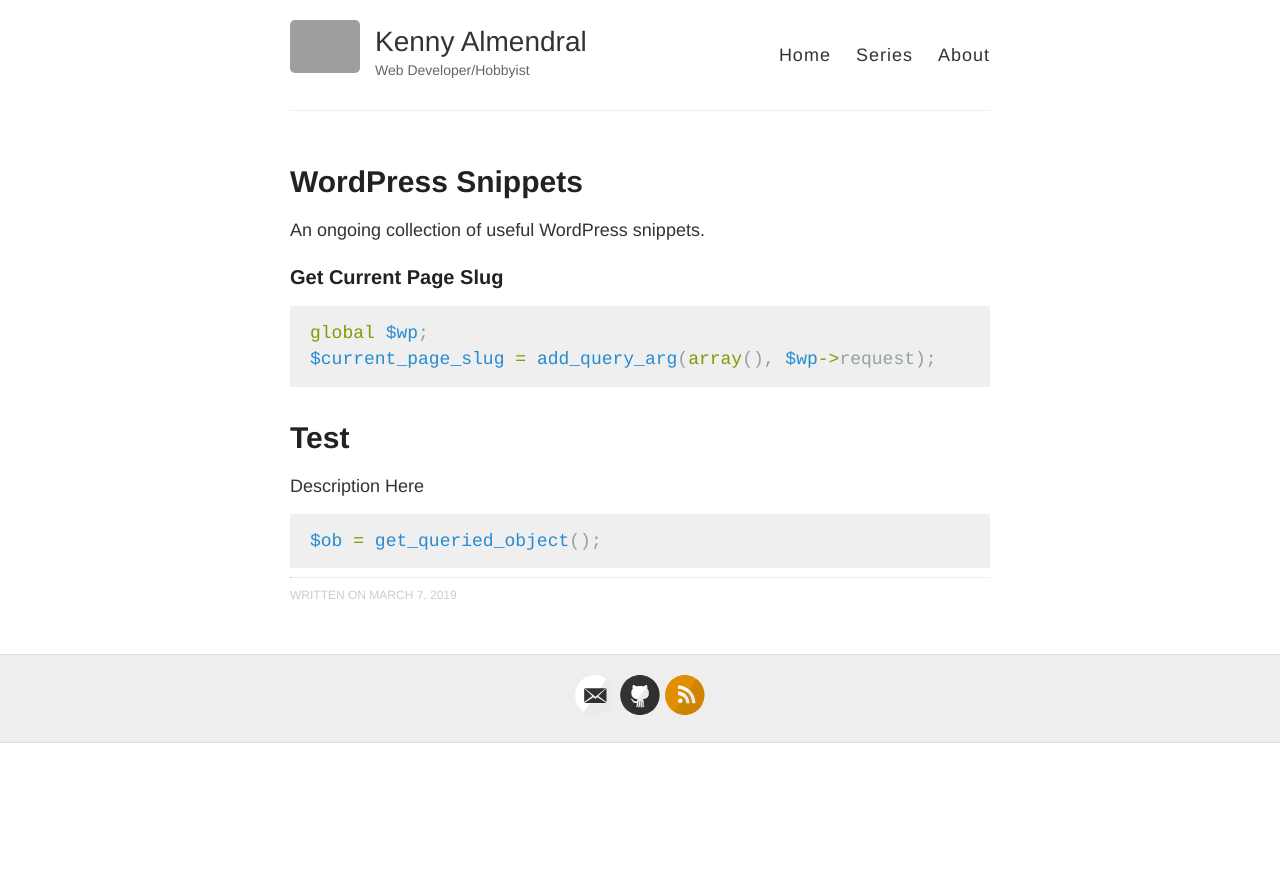
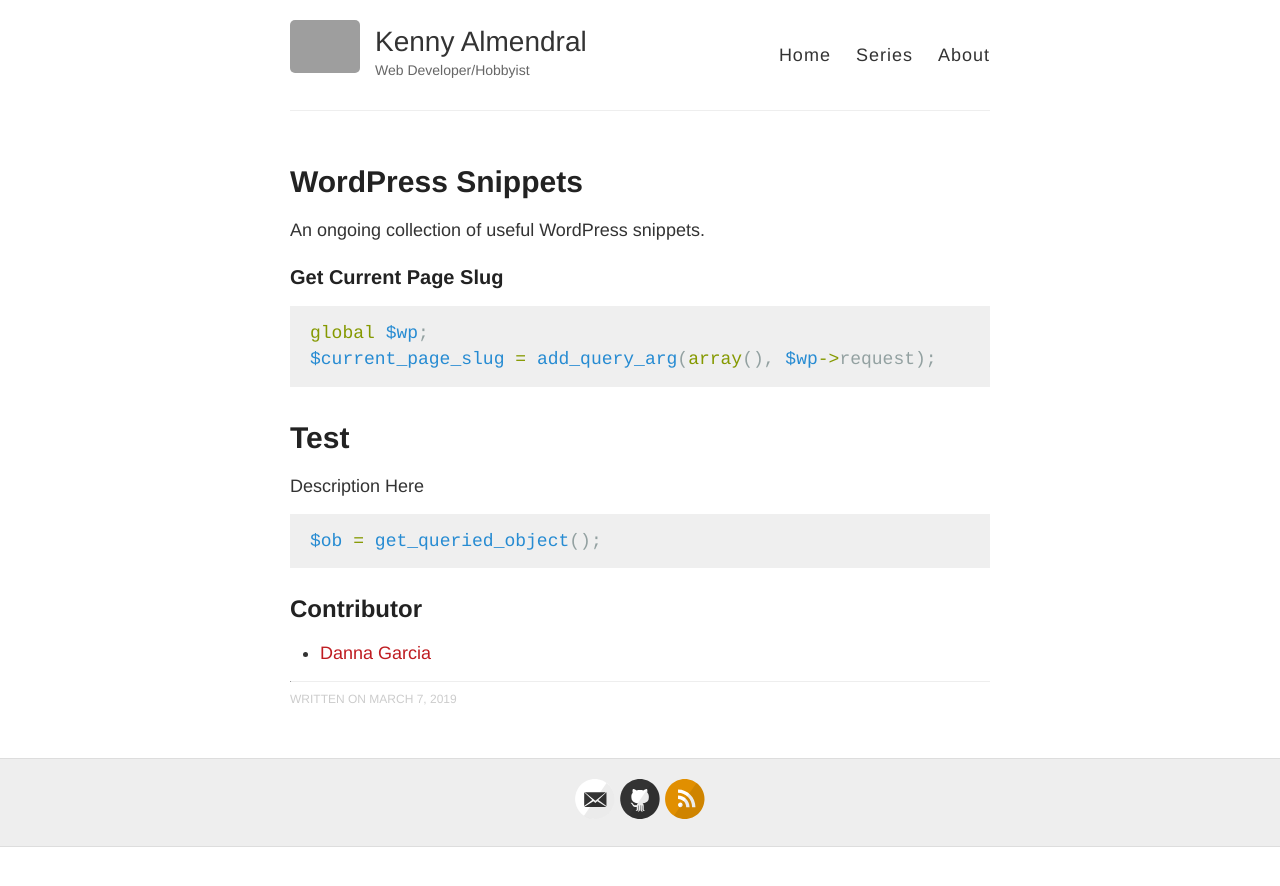
Before and after one commit to kennyalmendral/kennyalmendral.github.io, a Jekyll site: the page built from _posts/2019-03-07-wordpress-snippets.md, in a window 1280 px wide. Shown: the top 886 px of the page. Built offline with Jekyll 4.4.1, drawn with Linux system fonts in a browser that asks for light colours; grey boxes are pictures that could not be loaded.

Commit message:
Update 2019-03-07-wordpress-snippets.md

````diff
--- a/_posts/2019-03-07-wordpress-snippets.md
+++ b/_posts/2019-03-07-wordpress-snippets.md
@@ -17,4 +17,7 @@
 $ob = get_queried_object();
 ```
 
+## Contributor
++ [Danna Garcia](https://github.com/dannamariegarcia){:target="_blank"}
+
 ---
````
